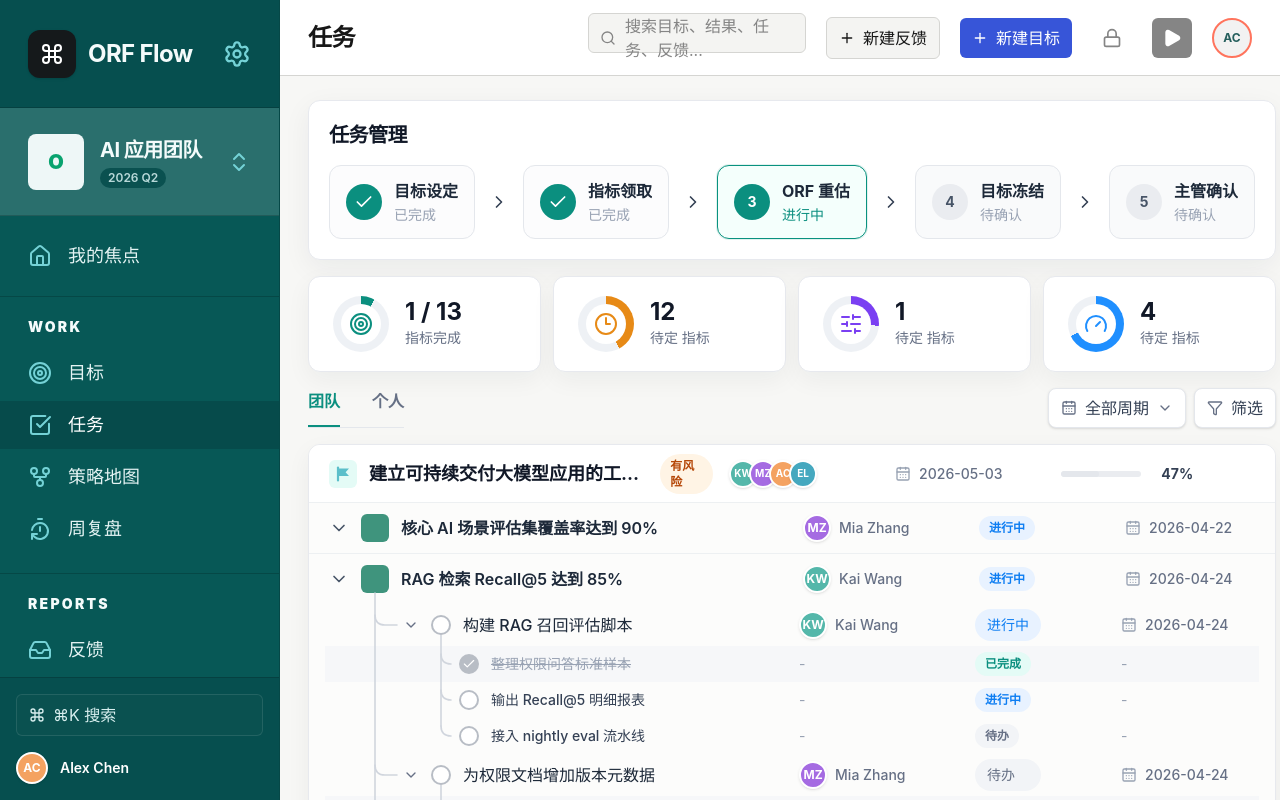
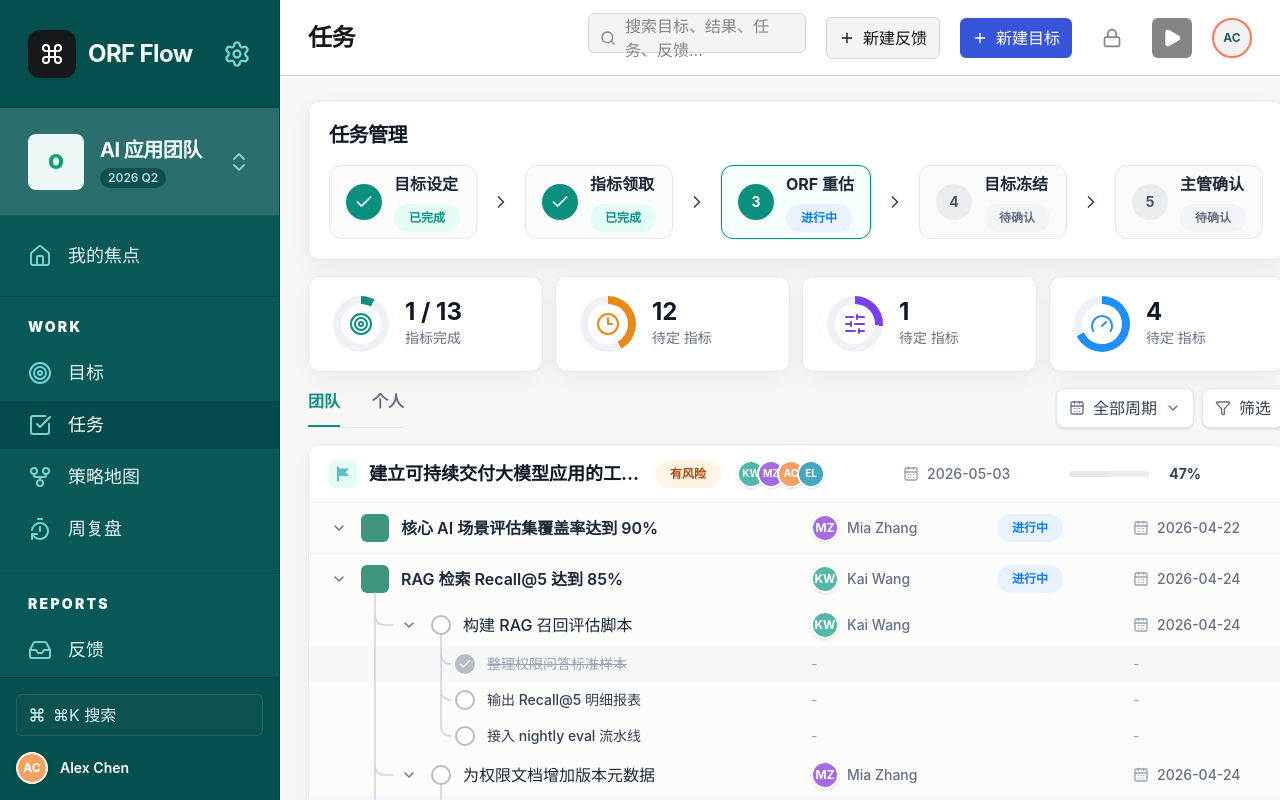
Before and after one commit to xueyu888/ORF, a React (Vite) app: page /tasks in a window 1280 px wide. Shown: the top 800 px of the page. Built offline with nearby package versions, Linux system fonts and the light colour scheme.

Commit message:
style: simplify task status display

```diff
--- a/src/components/ui.tsx
+++ b/src/components/ui.tsx
@@ -76,12 +76,16 @@ export function IconButton({ icon: Icon, label, className, ...props }: ButtonHTM
 }
 
 export function StatusBadge({ status }: { status: WorkStatus | FeedbackStatus | TaskStatus | Priority }) {
-  return <span className={clsx("orf-status-tag inline-flex items-center border px-2 py-0.5 text-xs font-medium", statusClasses[status])}>{statusLabel(status)}</span>;
+  return (
+    <span className={clsx("orf-status-tag inline-flex h-7 min-w-[66px] items-center justify-center px-3 text-xs font-bold leading-none", statusClasses[status])}>
+      {statusLabel(status)}
+    </span>
+  );
 }
 
 export function ConfidenceBadge({ value }: { value: number }) {
   const color = value >= 75 ? "orf-badge-success" : value >= 60 ? "orf-badge-warning" : "orf-badge-danger";
-  return <span className={clsx("orf-status-tag inline-flex items-center border px-2 py-0.5 text-xs font-medium", color)}>信心 {value}%</span>;
+  return <span className={clsx("orf-status-tag inline-flex h-7 min-w-[66px] items-center justify-center px-3 text-xs font-bold leading-none", color)}>信心 {value}%</span>;
 }
 
 export function ProgressBar({ value, className }: { value: number; className?: string }) {
--- a/src/pages/TasksPage.tsx
+++ b/src/pages/TasksPage.tsx
@@ -23,10 +23,11 @@ const currentMember = "Alex Chen";
 
 type TaskScope = "team" | "personal";
 type FlowStage = "goalSetting" | "resultClaiming" | "orfReestimate" | "goalFrozen" | "supervisorConfirm";
+type FlowStageState = "已完成" | "进行中" | "待确认";
 type SimpleStatus = "todo" | "active" | "done";
 type IndicatorStatus = "todo" | "active" | "review" | "done";
 
-const flowStages: { value: FlowStage; label: string; state: string }[] = [
+const flowStages: { value: FlowStage; label: string; state: FlowStageState }[] = [
   { value: "goalSetting", label: "目标设定", state: "已完成" },
   { value: "resultClaiming", label: "指标领取", state: "已完成" },
   { value: "orfReestimate", label: "ORF 重估", state: "进行中" },
@@ -35,7 +36,7 @@ const flowStages: { value: FlowStage; label: string; state: string }[] = [
 ];
 
 export function TasksPage() {
-  const { state, updateTaskStatus, setTaskCompletion, updateTaskChecklistItem } = useOrf();
+  const { state, setTaskCompletion, updateTaskChecklistItem } = useOrf();
   const [scope, setScope] = useState<TaskScope>("team");
   const [flowStage, setFlowStage] = useState<FlowStage>("orfReestimate");
   const [collapsedResultIds, setCollapsedResultIds] = useState<Set<string>>(() => new Set());
@@ -135,7 +136,6 @@ export function TasksPage() {
             collapsedTaskIds={collapsedTaskIds}
             canEditTasks={canEditTasks}
             isGoalFrozen={isGoalFrozen}
-            onStatusChange={updateTaskStatus}
             onTaskCompletionChange={setTaskCompletion}
             onChecklistItemChange={updateTaskChecklistItem}
             onToggleResult={toggleResult}
@@ -186,7 +186,9 @@ function FlowStageControl({
               </span>
               <span className="min-w-0">
                 <span className="block truncate text-base font-bold text-[#1d2939]">{stage.label}</span>
-                <span className={clsx("mt-0.5 block truncate text-sm font-medium", active ? "text-[#0b8f7f]" : "text-[#98a2b3]")}>{stage.state}</span>
+                <span className="mt-2 block">
+                  <FlowStageStatusChip state={stage.state} />
+                </span>
               </span>
             </button>
             {index < flowStages.length - 1 && (
@@ -199,6 +201,10 @@ function FlowStageControl({
       })}
     </div>
   );
+}
+
+function FlowStageStatusChip({ state }: { state: FlowStageState }) {
+  return <StatusChip tone={state === "已完成" ? "success" : state === "进行中" ? "accent" : "neutral"}>{state}</StatusChip>;
 }
 
 function TeamDashboard({
@@ -281,7 +287,6 @@ function ObjectivePanel({
   collapsedTaskIds,
   canEditTasks,
   isGoalFrozen,
-  onStatusChange,
   onTaskCompletionChange,
   onChecklistItemChange,
   onToggleResult,
@@ -296,7 +301,6 @@ function ObjectivePanel({
   collapsedTaskIds: Set<string>;
   canEditTasks: boolean;
   isGoalFrozen: boolean;
-  onStatusChange: (taskId: string, status: TaskStatus) => void;
   onTaskCompletionChange: (taskId: string, done: boolean) => void;
   onChecklistItemChange: (taskId: string, itemId: string, done: boolean) => void;
   onToggleResult: (resultId: string) => void;
@@ -336,7 +340,6 @@ function ObjectivePanel({
             collapsed={collapsedResultIds.has(result.id)}
             collapsedTaskIds={collapsedTaskIds}
             canEditTasks={canEditTasks}
-            onStatusChange={onStatusChange}
             onTaskCompletionChange={onTaskCompletionChange}
             onChecklistItemChange={onChecklistItemChange}
             onToggleResult={onToggleResult}
@@ -356,7 +359,6 @@ function ResultBlock({
   collapsed,
   collapsedTaskIds,
   canEditTasks,
-  onStatusChange,
   onTaskCompletionChange,
   onChecklistItemChange,
   onToggleResult,
@@ -369,7 +371,6 @@ function ResultBlock({
   collapsed: boolean;
   collapsedTaskIds: Set<string>;
   canEditTasks: boolean;
-  onStatusChange: (taskId: string, status: TaskStatus) => void;
   onTaskCompletionChange: (taskId: string, done: boolean) => void;
   onChecklistItemChange: (taskId: string, itemId: string, done: boolean) => void;
   onToggleResult: (resultId: string) => void;
@@ -384,10 +385,10 @@ function ResultBlock({
   return (
     <div ref={setResultElement} className="relative">
       <HierarchyTreeOverlay container={resultElement} />
-      <div className={clsx("grid min-h-[50px] items-center gap-4 px-5 text-sm xl:grid-cols-[minmax(360px,1fr)_160px_130px_130px]", complete && "bg-[#f6f7f9]")}>
+      <div className={clsx("grid min-h-[50px] items-center gap-4 px-5 text-sm xl:grid-cols-[minmax(360px,1fr)_170px_120px_130px]", complete && "bg-[#f6f7f9]")}>
         <HierarchyCell depth={1} isLast={isLast && (!open || tasks.length === 0)}>
-          <button type="button" className="text-[#475467]" onClick={() => onToggleResult(result.id)} aria-label={open ? "折叠指标" : "展开指标"}>
-            {open ? <ChevronDown className="h-5 w-5" /> : <ChevronRight className="h-5 w-5" />}
+          <button type="button" className="flex h-5 w-5 shrink-0 items-center justify-center text-[#667085]" onClick={() => onToggleResult(result.id)} aria-label={open ? "折叠指标" : "展开指标"}>
+            {open ? <ChevronDown className="h-4 w-4" /> : <ChevronRight className="h-4 w-4" />}
           </button>
           <span className="flex h-7 w-7 shrink-0 items-center justify-center" data-hierarchy-anchor={resultAnchorId}>
             <MetricSquareIcon tone={status} />
@@ -411,7 +412,6 @@ function ResultBlock({
               collapsed={collapsedTaskIds.has(task.id)}
               canEditTasks={canEditTasks}
               onToggleTask={onToggleTask}
-              onStatusChange={onStatusChange}
               onTaskCompletionChange={onTaskCompletionChange}
               onChecklistItemChange={onChecklistItemChange}
             />
@@ -430,7 +430,6 @@ function TaskRow({
   collapsed,
   canEditTasks,
   onToggleTask,
-  onStatusChange,
   onTaskCompletionChange,
   onChecklistItemChange,
 }: {
@@ -441,7 +440,6 @@ function TaskRow({
   collapsed: boolean;
   canEditTasks: boolean;
   onToggleTask: (taskId: string) => void;
-  onStatusChange: (taskId: string, status: TaskStatus) => void;
   onTaskCompletionChange: (taskId: string, done: boolean) => void;
   onChecklistItemChange: (taskId: string, itemId: string, done: boolean) => void;
 }) {
@@ -451,25 +449,11 @@ function TaskRow({
   const hasSubtasks = task.checklist.length > 0;
   const taskAnchorId = `task:${task.id}`;
 
-  const handleStatusChange = (nextStatus: TaskStatus) => {
-    if (nextStatus === "Done") {
-      onTaskCompletionChange(task.id, true);
-      return;
-    }
-
-    if (nextStatus === "Todo") {
-      onTaskCompletionChange(task.id, false);
-      return;
-    }
-
-    onStatusChange(task.id, nextStatus);
-  };
-
   return (
     <div className="relative">
       <div
         className={clsx(
-          "mx-4 grid min-h-[42px] items-center gap-4 rounded-lg px-2 text-sm xl:grid-cols-[minmax(360px,1fr)_160px_130px_130px]",
+          "grid min-h-[42px] items-center gap-4 px-5 text-sm xl:grid-cols-[minmax(360px,1fr)_170px_120px_130px]",
           complete && "bg-[#f6f7f9]",
         )}
       >
@@ -477,7 +461,7 @@ function TaskRow({
           {hasSubtasks ? (
             <button
               type="button"
-              className="flex h-4 w-4 shrink-0 items-center justify-center text-[#667085]"
+              className="flex h-5 w-5 shrink-0 items-center justify-center text-[#667085]"
               data-hierarchy-branch-target={taskAnchorId}
               onClick={() => onToggleTask(task.id)}
               aria-label={open ? "折叠任务" : "展开任务"}
@@ -485,7 +469,7 @@ function TaskRow({
               {open ? <ChevronDown className="h-4 w-4" /> : <ChevronRight className="h-4 w-4" />}
             </button>
           ) : (
-            <span className="h-4 w-4 shrink-0" data-hierarchy-branch-target={taskAnchorId} aria-hidden="true" />
+            <span className="h-5 w-5 shrink-0" data-hierarchy-branch-target={taskAnchorId} aria-hidden="true" />
           )}
           <span className="flex h-5 w-5 shrink-0 items-center justify-center" data-hierarchy-anchor={taskAnchorId} data-hierarchy-parent={parentAnchorId}>
             <CompletionCheckbox checked={complete} disabled={!canEditTasks} onChange={(checked) => onTaskCompletionChange(task.id, checked)} />
@@ -493,7 +477,7 @@ function TaskRow({
           <div className={clsx("truncate text-base font-medium", complete ? "text-[#98a2b3] line-through" : "text-[#1d2939]")}>{task.title}</div>
         </HierarchyCell>
         <PersonValue name={task.assignee} />
-        <TaskStatusSelect value={task.status} disabled={!canEditTasks} onChange={handleStatusChange} />
+        <EmptySlot />
         <DateValue date={task.updatedAt} />
       </div>
 
@@ -539,16 +523,16 @@ function SubtaskRow({
   const complete = status === "done";
 
   return (
-    <div className={clsx("mx-4 grid min-h-[36px] items-center gap-4 px-2 text-sm xl:grid-cols-[minmax(360px,1fr)_160px_130px_130px]", complete && "bg-[#f6f7f9]")}>
+    <div className={clsx("grid min-h-[36px] items-center gap-4 px-5 text-sm xl:grid-cols-[minmax(360px,1fr)_170px_120px_130px]", complete && "bg-[#f6f7f9]")}>
       <HierarchyCell depth={depth} isLast={isLast}>
         <span className="flex h-5 w-5 shrink-0 items-center justify-center" data-hierarchy-anchor={`subtask:${task.id}:${item.id}`} data-hierarchy-parent={parentAnchorId}>
           <CompletionCheckbox checked={complete} disabled={!canEditTasks} onChange={(checked) => onChecklistItemChange(task.id, item.id, checked)} />
         </span>
         <div className={clsx("truncate text-sm font-medium", complete ? "text-[#98a2b3] line-through" : "text-[#344054]")}>{item.label}</div>
       </HierarchyCell>
-      <span className="text-sm text-[#98a2b3]">-</span>
-      <TaskStateChip status={status} />
-      <span className="text-sm text-[#98a2b3]">-</span>
+      <EmptyValue />
+      <EmptySlot />
+      <EmptyValue />
     </div>
   );
 }
@@ -619,11 +603,19 @@ function PersonValue({ name }: { name: string }) {
 
 function DateValue({ date }: { date: string }) {
   return (
-    <span className="inline-flex items-center gap-2 whitespace-nowrap text-sm font-medium text-[#667085]">
+    <span className="inline-flex h-7 items-center gap-2 whitespace-nowrap text-sm font-medium text-[#667085]">
       <CalendarDays className="h-4 w-4 text-[#98a2b3]" />
       {date || "未设置"}
     </span>
   );
+}
+
+function EmptyValue() {
+  return <span className="inline-flex h-7 items-center text-sm text-[#98a2b3]">-</span>;
+}
+
+function EmptySlot() {
+  return <span className="inline-flex h-7" aria-hidden="true" />;
 }
 
 function ProgressValue({ value, tone }: { value: number; tone: "success" | "accent" | "neutral" }) {
@@ -639,22 +631,12 @@ function ProgressValue({ value, tone }: { value: number; tone: "success" | "acce
   );
 }
 
-const simpleStatusLabel: Record<SimpleStatus, string> = {
-  todo: "待办",
-  active: "进行中",
-  done: "已完成",
-};
-
 const indicatorStatusLabel: Record<IndicatorStatus, string> = {
   todo: "待办",
   active: "进行中",
   review: "待验收",
   done: "已完成",
 };
-
-function TaskStateChip({ status }: { status: SimpleStatus }) {
-  return <StatusChip tone={statusTone(status)}>{simpleStatusLabel[status]}</StatusChip>;
-}
 
 function IndicatorStatusChip({ status }: { status: IndicatorStatus }) {
   return <StatusChip tone={status === "review" ? "review" : statusTone(status)}>{indicatorStatusLabel[status]}</StatusChip>;
@@ -664,7 +646,7 @@ function StatusChip({ tone, children }: { tone: "success" | "warning" | "accent"
   return (
     <span
       className={clsx(
-        "inline-flex w-fit items-center rounded-full px-2.5 py-1 text-xs font-bold",
+        "inline-flex h-7 w-fit min-w-[66px] justify-self-start items-center justify-center rounded-full px-3 text-xs font-bold leading-none",
         tone === "success" && "bg-[#e4fbf6] text-[#0b8f7f]",
         tone === "warning" && "bg-[#fff4e5] text-[#b54708]",
         tone === "accent" && "bg-[#e8f2ff] text-[#0d7df2]",
@@ -674,33 +656,6 @@ function StatusChip({ tone, children }: { tone: "success" | "warning" | "accent"
     >
       {children}
     </span>
-  );
-}
-
-function TaskStatusSelect({ value, disabled = false, onChange }: { value: TaskStatus; disabled?: boolean; onChange: (status: TaskStatus) => void }) {
-  const displayStatus = taskStatusToOption(value);
-
-  return (
-    <div className="relative inline-flex">
-      <select
-        className={clsx(
-          "h-8 appearance-none rounded-full border-0 px-3 py-1 text-xs font-bold outline-none",
-          disabled && "cursor-not-allowed opacity-80",
-          displayStatus === "Done" && "bg-[#e4fbf6] text-[#0b8f7f]",
-          displayStatus === "In Progress" && "bg-[#e8f2ff] text-[#0d7df2]",
-          displayStatus === "Todo" && "bg-[#f2f4f7] text-[#667085]",
-        )}
-        value={displayStatus}
-        disabled={disabled}
-        onChange={(event) => onChange(event.target.value as TaskStatus)}
-      >
-        {(["Todo", "In Progress", "Done"] as TaskStatus[]).map((status) => (
-          <option key={status} value={status}>
-            {simpleStatusLabel[taskStatusToSimpleStatus(status)]}
-          </option>
-        ))}
-      </select>
-    </div>
   );
 }
 
@@ -757,12 +712,6 @@ function taskStatusToSimpleStatus(status: TaskStatus): SimpleStatus {
   if (status === "Done") return "done";
   if (status === "In Progress" || status === "In Review") return "active";
   return "todo";
-}
-
-function taskStatusToOption(status: TaskStatus): Extract<TaskStatus, "Todo" | "In Progress" | "Done"> {
-  if (status === "Done") return "Done";
-  if (status === "In Progress" || status === "In Review") return "In Progress";
-  return "Todo";
 }
 
 function statusProgress(status: SimpleStatus) {
```
